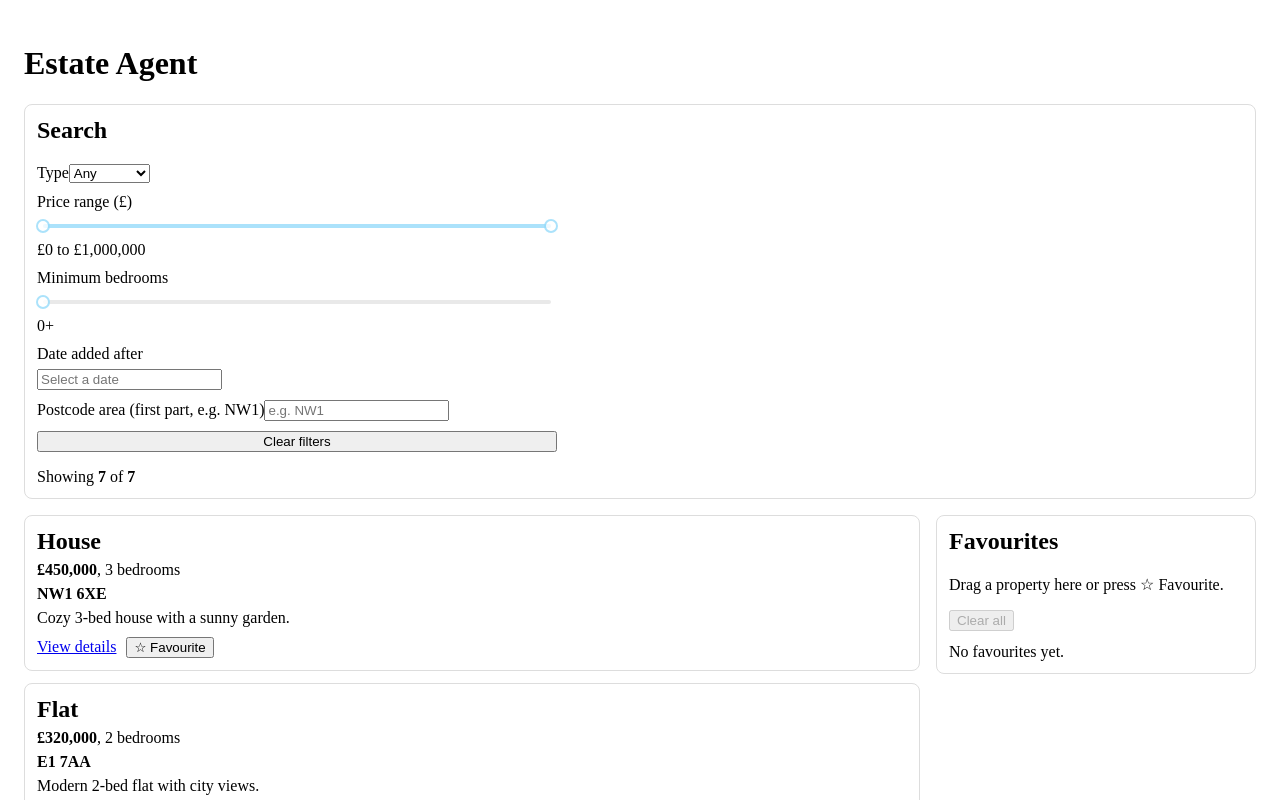
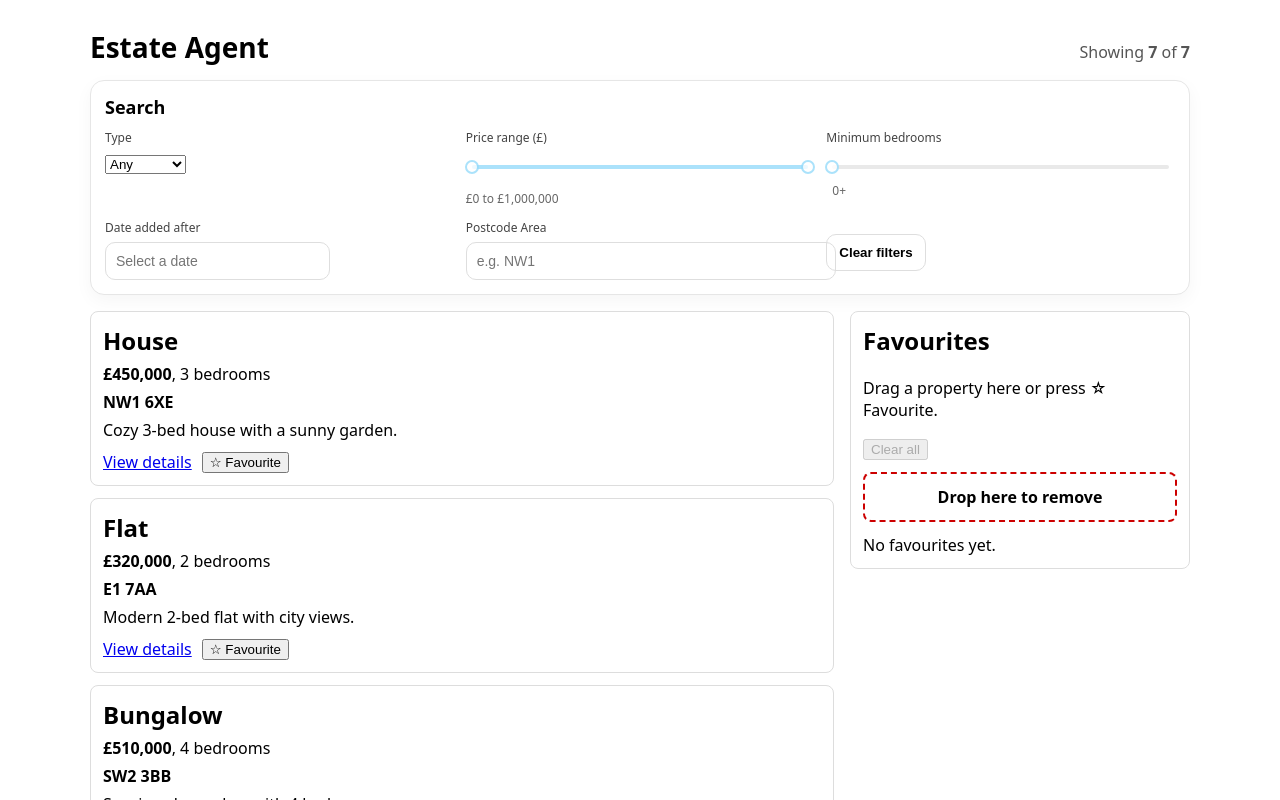
Before and after one commit to Jinaaaaks/estate-agent-spa, a React (Create React App) app: page / in a window 1280 px wide. Shown: the top 800 px of the page. Built offline with nearby package versions, Linux system fonts and the light colour scheme.

Commit message:
fix: remove stray article and clearrn UI structure

```diff
--- a/src/pages/SearchPage.jsx
+++ b/src/pages/SearchPage.jsx
@@ -1,3 +1,5 @@
+import "../styles/SearchPage.css";
+
 import { useMemo, useState } from "react";
 import { Link } from "react-router-dom";
 import properties from "../data/properties.json";
@@ -81,33 +83,29 @@ export default function SearchPage() {
 
 
   return (
-    <main style={{ padding: 16 }}>
-      <h1>Estate Agent</h1>
+    <main className="page">
+        <div className="header">
+            <h1 className="title">Estate Agent</h1>
+            <p className="subtle"> Showing <strong>{filtered.length}</strong> of <strong>{properties.length}</strong></p>
+        </div>
 
-      <section
-        style={{
-          border: "1px solid #ddd",
-          borderRadius: 8,
-          padding: 12,
-          marginBottom: 16
-        }}
-      >
-        <h2 style={{ marginTop: 0 }}>Search</h2>
 
-        <div style={{ display: "grid", gap: 10, maxWidth: 520 }}>
-          <label>
-            Type
+      <section className="card searchCard">
+        <h2 className="cardTitle">Search</h2>
+
+        <div className="formGrid">
+            <div className="field">
+                <label>Type</label>
                 <select name="type" value={filters.type} onChange={handleChange}>
                     <option value="">Any</option>
                     <option value="House">House</option>
                     <option value="Flat">Flat</option>
                     <option value="Bungalow">Bungalow</option>
                 </select>
-          </label>
-
-          <label>
-            Price range (£)
-            <div style={{ padding: "8px 6px" }}>
+            </div>
+            <div className="field">
+                <label>Price range (£)</label>
+                <div className="sliderWrap">
                     <Slider
                         range
                         min={0}
@@ -122,14 +120,13 @@ export default function SearchPage() {
                         }
                     />
                 </div>
-            <p style={{ margin: 0 }}>
+                <p className="inlineHelp">
                     £{filters.priceRange[0].toLocaleString()} to £{filters.priceRange[1].toLocaleString()}
                 </p>
-          </label>
-
-          <label>
-            Minimum bedrooms
-            <div style={{ padding: "8px 6px" }}>
+            </div>
+            <div className="field">
+                <label>Minimum bedrooms</label>
+                <div className="sliderWrap">
                     <Slider
                         min={0}
                         max={6}
@@ -142,58 +139,41 @@ export default function SearchPage() {
                             }))
                         }
                     />
+                    <p className="inlineHelp">{filters.bedroomsMin}+</p>
                 </div>
-            <p style={{ margin: 0 }}>{filters.bedroomsMin}+</p>
-          </label>
-
-          <label>
-            Date added after
-            <div style={{ marginTop: 6 }}>
+            </div>
+            <div className="field">
+                <label>Date added after</label>
                 <DatePicker
+                    className="input"
                     selected={filters.dateAdded}
-                onChange={(date) =>
-                    setFilters((prev) => ({
-                    ...prev,
-                    dateAdded: date
-                    }))
-                }
+                    onChange={(date) => setFilters((prev) => ({ ...prev, dateAdded: date }))}
                     placeholderText="Select a date"
                     dateFormat="yyyy-MM-dd"
                     isClearable
                 />
             </div>
-          </label>
 
-
-          <label>
-            Postcode area (first part, e.g. NW1)
+            <div className="field">
+                <label>Postcode Area</label>
                 <input
+                    className="input"
                     name="postcode"
                     value={filters.postcode}
                     onChange={handleChange}
                     placeholder="e.g. NW1"
                 />
-          </label>
-
-          <button type="button" onClick={clearFilters}>
-            Clear filters
-          </button>
+            </div>
+            <div className="btnRow">
+                <button type="button" className="btn btnGhost" onClick={clearFilters}>Clear filters</button>
             </div>
 
-        <p style={{ marginBottom: 0 }}>
-          Showing <strong>{filtered.length}</strong> of{" "}
-          <strong>{properties.length}</strong>
-        </p>
+        </div>
+
       </section>
 
-      <section
-        style={{
-            display: "grid",
-            gridTemplateColumns: "1fr 320px",
-            gap: 16,
-            alignItems: "start"
-        }}
-        >
+      <section className="mainGrid">
+
         {/* Results */}
         <div>
             <div style={{ display: "grid", gap: 12 }}>
@@ -259,6 +239,25 @@ export default function SearchPage() {
             Clear all
             </button>
 
+            <div
+                onDragOver={(e) => e.preventDefault()}
+                onDrop={(e) => {
+                    e.preventDefault();
+                    const id = e.dataTransfer.getData("text/plain");
+                    if (id) removeFavourite(id);
+                }}
+                style={{
+                    marginTop: 12,
+                    padding: 12,
+                    border: "2px dashed #cc0000",
+                    borderRadius: 8,
+                    textAlign: "center",
+                    fontWeight: "bold"
+                }}
+                >
+                Drop here to remove
+            </div>
+
             <div style={{ marginTop: 12, display: "grid", gap: 10 }}>
             {favouriteProperties.length === 0 ? (
                 <p style={{ margin: 0 }}>No favourites yet.</p>
@@ -266,10 +265,13 @@ export default function SearchPage() {
                 favouriteProperties.map((p) => (
                 <div
                     key={p.id}
+                    draggable
+                    onDragStart={(e) => e.dataTransfer.setData("text/plain", p.id)}
                     style={{
                     border: "1px solid #eee",
                     borderRadius: 8,
-                    padding: 10
+                    padding: 10,
+                    cursor: "grab"
                     }}
                 >
                     <strong>{p.type}</strong>
--- /dev/null
+++ b/src/styles/SearchPage.css
@@ -0,0 +1,265 @@
+/* Layout */
+.page {
+  max-width: 1100px;
+  margin: 0 auto;
+  padding: 20px;
+  font-family: system-ui, -apple-system, Segoe UI, Roboto, Arial, sans-serif;
+}
+
+.header {
+  display: flex;
+  align-items: baseline;
+  justify-content: space-between;
+  gap: 12px;
+  margin-bottom: 14px;
+}
+
+.title {
+  font-size: 28px;
+  margin: 0;
+}
+
+.subtle {
+  color: #555;
+  margin: 0;
+}
+
+/* Cards */
+.card {
+  border: 1px solid #e6e6e6;
+  background: #fff;
+  border-radius: 14px;
+  padding: 14px;
+  box-shadow: 0 6px 18px rgba(0, 0, 0, 0.04);
+}
+
+.cardTitle {
+  margin: 0 0 10px;
+  font-size: 18px;
+}
+
+/* Search form */
+.searchCard {
+  margin-bottom: 16px;
+}
+
+.formGrid {
+  display: grid;
+  grid-template-columns: repeat(3, minmax(0, 1fr));
+  gap: 12px;
+}
+
+@media (max-width: 900px) {
+  .formGrid {
+    grid-template-columns: repeat(2, minmax(0, 1fr));
+  }
+}
+
+@media (max-width: 620px) {
+  .formGrid {
+    grid-template-columns: 1fr;
+  }
+}
+
+.field label {
+  display: block;
+  font-size: 12px;
+  color: #444;
+  margin-bottom: 6px;
+}
+
+.input,
+.select {
+  width: 100%;
+  border: 1px solid #dedede;
+  border-radius: 10px;
+  padding: 10px 10px;
+  font-size: 14px;
+  background: #fff;
+  outline: none;
+}
+
+.input:focus,
+.select:focus {
+  border-color: #bdbdbd;
+  box-shadow: 0 0 0 3px rgba(0, 0, 0, 0.06);
+}
+
+.inlineHelp {
+  margin: 8px 0 0;
+  font-size: 12px;
+  color: #666;
+}
+
+/* Buttons */
+.btnRow {
+  display: flex;
+  gap: 10px;
+  align-items: center;
+  margin-top: 6px;
+}
+
+.btn {
+  border: 1px solid #dedede;
+  background: #fff;
+  border-radius: 10px;
+  padding: 10px 12px;
+  font-weight: 600;
+  cursor: pointer;
+}
+
+.btn:hover {
+  background: #f6f6f6;
+}
+
+.btn:disabled {
+  opacity: 0.55;
+  cursor: not-allowed;
+}
+
+.btnPrimary {
+  border-color: #111;
+  background: #111;
+  color: #fff;
+}
+
+.btnPrimary:hover {
+  background: #222;
+}
+
+.btnGhost {
+  background: transparent;
+}
+
+/* Main grid */
+.mainGrid {
+  display: grid;
+  grid-template-columns: minmax(0, 1fr) 340px;
+  gap: 16px;
+  align-items: start;
+}
+
+@media (max-width: 980px) {
+  .mainGrid {
+    grid-template-columns: 1fr;
+  }
+}
+
+/* Results list */
+.resultsGrid {
+  display: grid;
+  gap: 12px;
+}
+
+.resultCard {
+  border-radius: 14px;
+  border: 1px solid #e9e9e9;
+  background: #fff;
+  padding: 14px;
+  box-shadow: 0 6px 18px rgba(0, 0, 0, 0.04);
+}
+
+.resultTop {
+  display: flex;
+  justify-content: space-between;
+  gap: 10px;
+  align-items: flex-start;
+}
+
+.resultTitle {
+  margin: 0;
+  font-size: 18px;
+}
+
+.resultMeta {
+  margin: 6px 0 0;
+  color: #444;
+}
+
+.badge {
+  border: 1px solid #e6e6e6;
+  border-radius: 999px;
+  padding: 6px 10px;
+  font-size: 12px;
+  color: #333;
+  background: #fafafa;
+}
+
+.desc {
+  margin: 10px 0 12px;
+  color: #555;
+  line-height: 1.4;
+}
+
+.actionsRow {
+  display: flex;
+  gap: 10px;
+  align-items: center;
+  flex-wrap: wrap;
+}
+
+.link {
+  color: #111;
+  font-weight: 700;
+  text-decoration: none;
+}
+
+.link:hover {
+  text-decoration: underline;
+}
+
+/* Sidebar */
+.sidebar {
+  position: sticky;
+  top: 12px;
+}
+
+.dropArea {
+  margin-top: 10px;
+  border: 1px dashed #cfcfcf;
+  border-radius: 12px;
+  padding: 12px;
+  text-align: center;
+  background: #fafafa;
+  color: #444;
+  font-size: 13px;
+}
+
+.removeZone {
+  margin-top: 10px;
+  border: 2px dashed #cc0000;
+  border-radius: 12px;
+  padding: 12px;
+  text-align: center;
+  background: #fff;
+  font-weight: 800;
+  color: #cc0000;
+}
+
+.favList {
+  margin-top: 12px;
+  display: grid;
+  gap: 10px;
+}
+
+.favItem {
+  border: 1px solid #ededed;
+  border-radius: 12px;
+  padding: 12px;
+  background: #fff;
+}
+
+.favItem strong {
+  display: block;
+  margin-bottom: 6px;
+}
+
+.small {
+  font-size: 12px;
+  color: #666;
+}
+
+/* Slider spacing */
+.sliderWrap {
+  padding: 8px 6px;
+}
```
Lines whose indentation alone changed are shown as unchanged.
